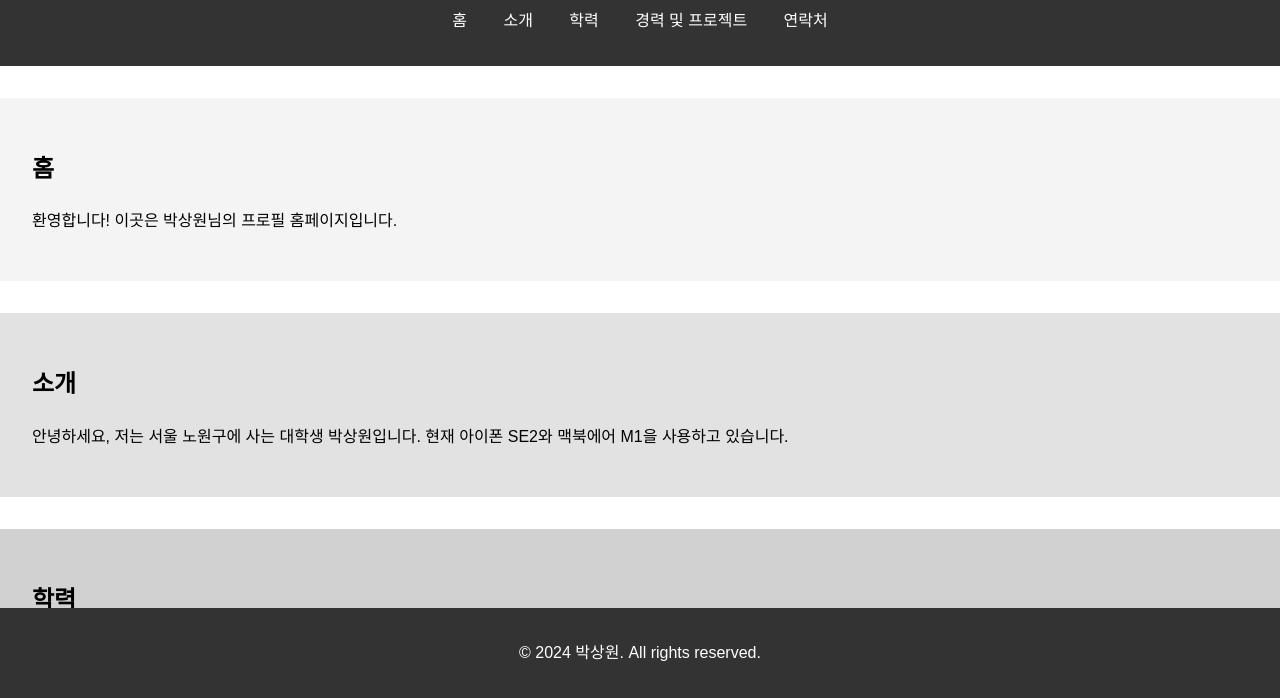
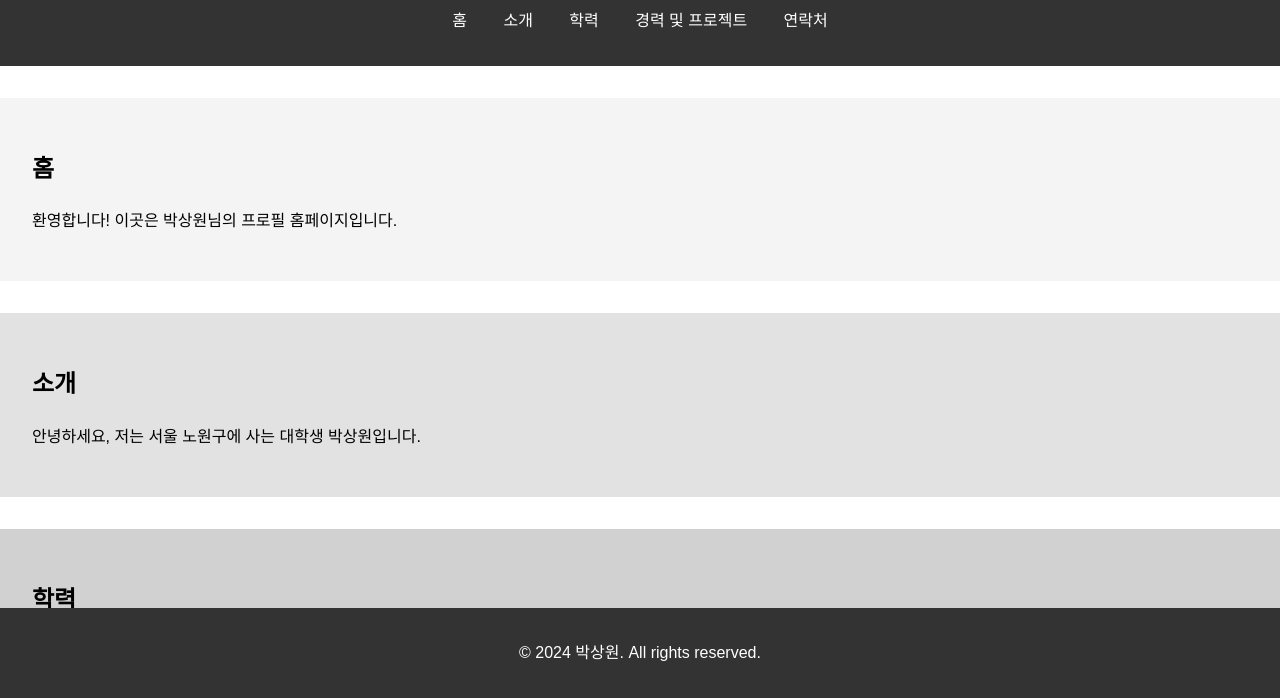
Before and after one commit to automatistsw/automatistsw.github.io, a plain HTML site: page index.html in a window 1280 px wide. Shown: the part 102-800 px from the top of the page. Drawn offline with Linux system fonts and the light colour scheme.

Commit message:
Update index.html

```diff
--- a/index.html
+++ b/index.html
@@ -27,7 +27,7 @@
 
     <section id="about">
         <h2>소개</h2>
-        <p>안녕하세요, 저는 서울 노원구에 사는 대학생 박상원입니다. 현재 아이폰 SE2와 맥북에어 M1을 사용하고 있습니다.</p>
+        <p>안녕하세요, 저는 서울 노원구에 사는 대학생 박상원입니다. </p>
     </section>
 
     <section id="education">
```
